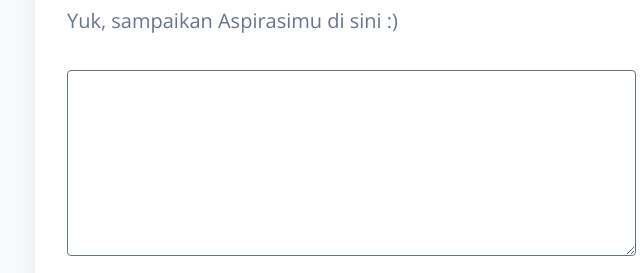
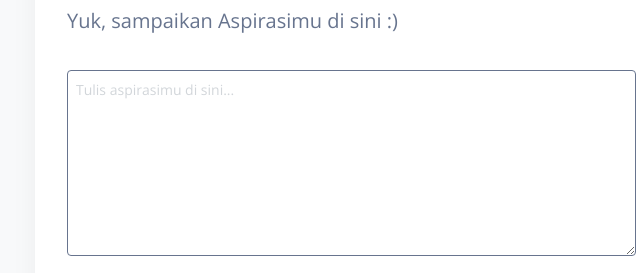
Before and after one commit to saddamfachri01/ASPIRASI-IAT, a website built with Parcel: page index.html in a window 1280 px wide. Shown: the part 264-537 px from the top of the page, 13-653 px from the left. Built offline with nearby package versions, Linux system fonts and the light colour scheme; files whose address does not match are found by name.

Commit message:
Update index.html

```diff
--- a/index.html
+++ b/index.html
@@ -64,11 +64,7 @@
                 Yuk, sampaikan Aspirasimu di sini :)
               </span>
               <form class="profile-form1" method="post" data-netlify="true">
-                <textarea
-                  rows="8"
-                  placeholder="Tulis aspirasimu di sini..."
-                  class="profile-textarea textarea Small">
-                </textarea>
+                <textarea rows="8" name="message" placeholder="Tulis aspirasimu di sini..." class="profile-textarea textarea Small"></textarea>
                 <button class="primary-blue-button-button button ButtonSmall" type="submit" style="margin-top: 20px;">KIRIM</button>
               </form>
               <div class="profile-container03">
```
